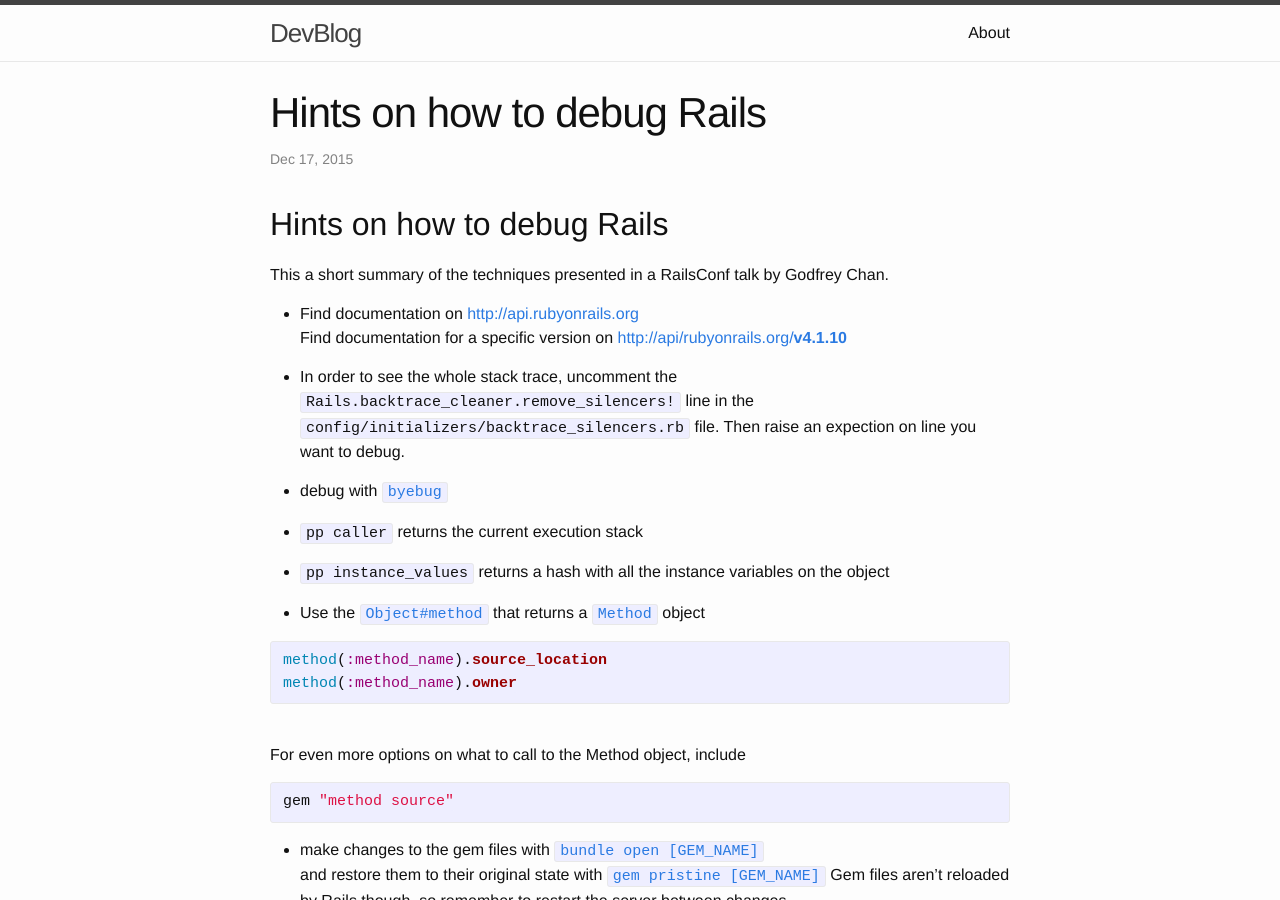
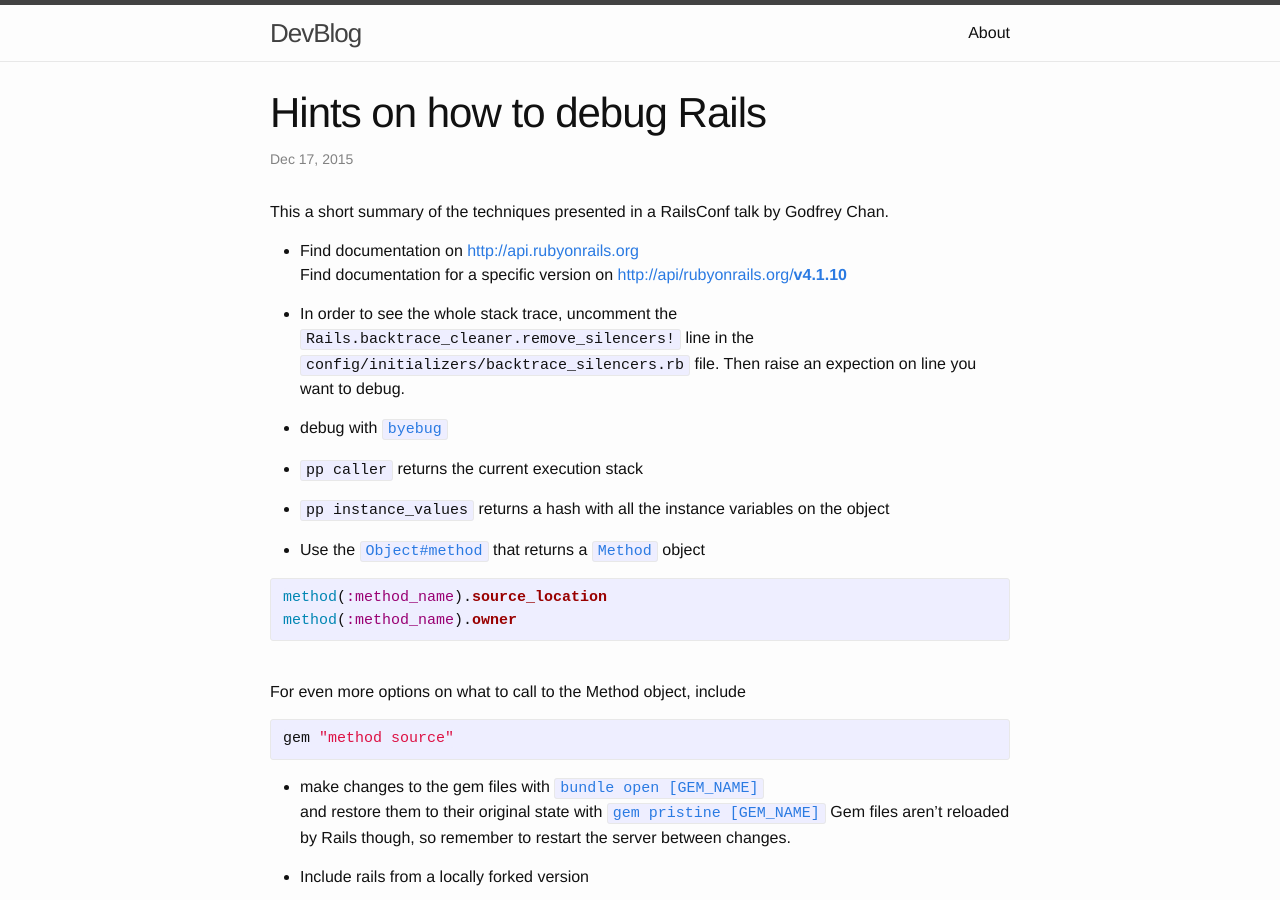
Before and after one commit to jekuta/jekuta.github.io, a Jekyll site: the page built from _posts/2015-12-17-rails-debugging-techniques.md, in a window 1280 px wide and 900 px high. Built offline with Jekyll 4.4.1, drawn with Linux system fonts in a browser that asks for light colours.

Commit message:
Update 2015-12-17-rails-debugging-techniques.md

```diff
--- a/_posts/2015-12-17-rails-debugging-techniques.md
+++ b/_posts/2015-12-17-rails-debugging-techniques.md
@@ -4,8 +4,6 @@ title:  "Hints on how to debug Rails"
 date:   2015-12-17 21:02:58 +0100
 categories: ruby, rails
 ---
-## Hints on how to debug Rails
-
 This a short summary of the techniques presented in a RailsConf talk by Godfrey Chan.
 
 - Find documentation on <a href="http://api.rubyonrails.org">http://api.rubyonrails.org</a><br>
```
